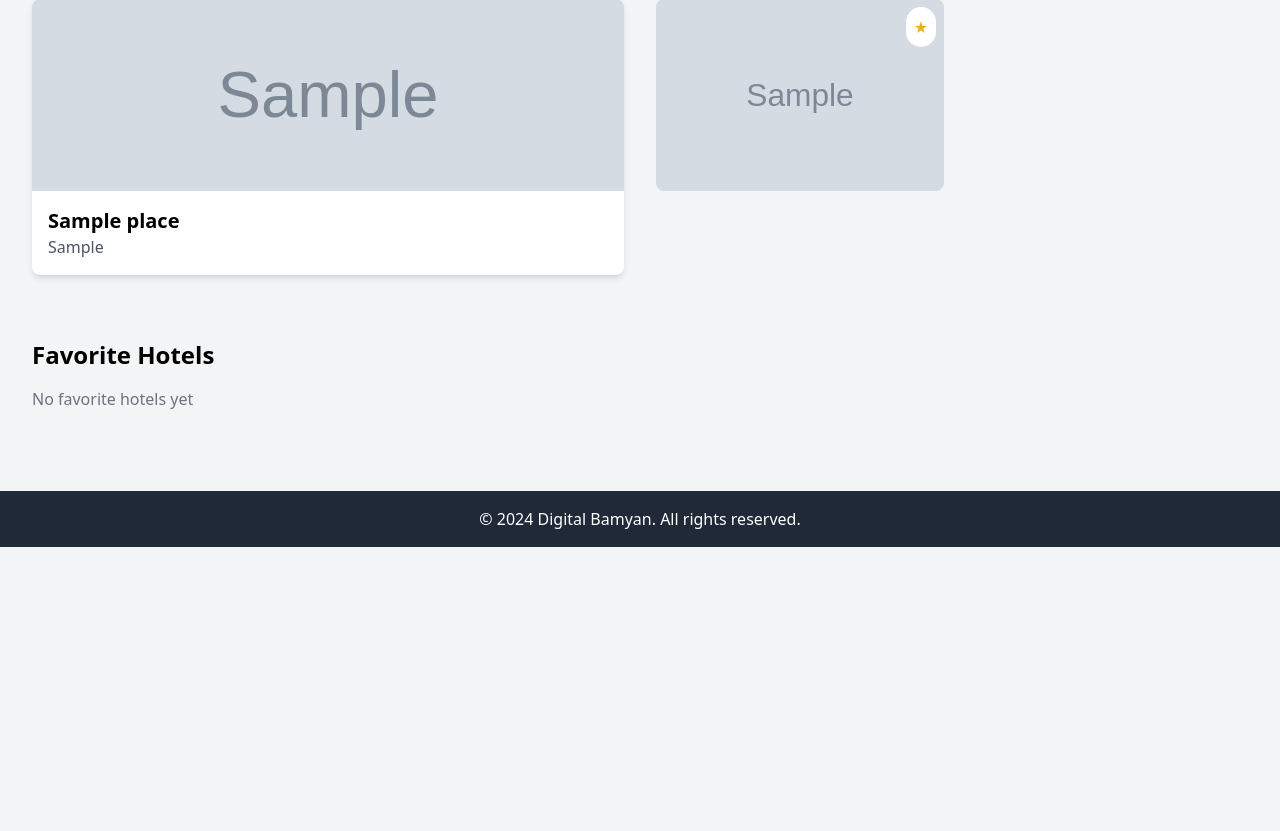
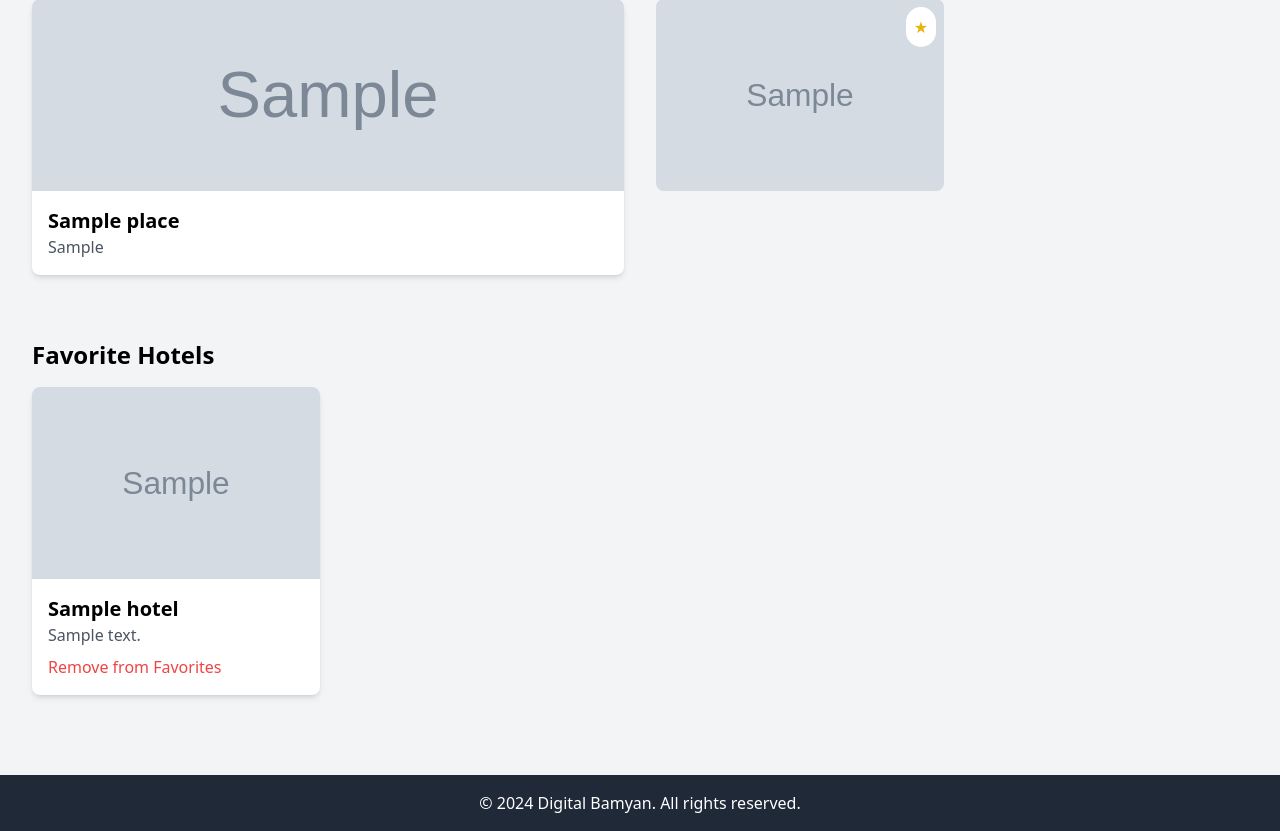
Before and after one commit to AzizullahDarmani/Digital-Bamyan, a Django app: page /favorites/ in a window 1280 px wide. Shown: the part 229-1060 px from the top of the page. Before the commit the page ends 776 px from the top, so only its background shows below. Run offline with Django 5.2, Linux system fonts and the light colour scheme; a user stored in the database is signed in; tables that the repository leaves empty hold one stand-in row (values such as "Sample post"); grey boxes marked "Sample" are stand-in pictures; some libraries are stand-ins or nearby versions.

Commit message:
Assistant checkpoint: Update favorites functionality for hotels
Assistant generated file changes:
- hotel/templates/hotel/hotel_list.html: Update favorites toggle functionality
- main/templates/main/favorites.html: Update favorites display for hotels

---

User prompt:

it does not work, go and review the logic  of adding to favorites for the images and places and based on that build the logic of adding the hotels to the column of favorite hotels in the favorite image

Replit-Commit-Author: Assistant
Replit-Commit-Session-Id: 11f31282-3057-41c1-9792-a8b2e26b53a0

```diff
--- a/hotel/templates/hotel/hotel_list.html
+++ b/hotel/templates/hotel/hotel_list.html
@@ -166,6 +166,10 @@ function toggleFavorite(hotelId) {
     .then(data => {
         const btn = document.querySelector(`button[data-hotel-id="${hotelId}"]`);
         btn.innerHTML = data.is_favorite ? '⭐' : '☆';
+        // Refresh the page if we're on the favorites page
+        if (window.location.pathname === '/favorites/') {
+            window.location.reload();
+        }
     });
 }
 
--- a/main/templates/main/favorites.html
+++ b/main/templates/main/favorites.html
@@ -45,15 +45,15 @@
         <div class="mt-8">
             <h2 class="text-2xl font-semibold mb-4">Favorite Hotels</h2>
             <div class="grid grid-cols-1 md:grid-cols-2 gap-4">
-                {% for favorite in user.favoritehotel_set.all %}
+                {% for hotel in user.favorite_hotels.all %}
                 <div class="bg-white rounded-lg shadow-md overflow-hidden">
-                    {% if favorite.hotel.images.first %}
-                    <img src="{{ favorite.hotel.images.first.image.url }}" alt="{{ favorite.hotel.name }}" class="w-full h-48 object-cover">
+                    {% if hotel.images.first %}
+                    <img src="{{ hotel.images.first.image.url }}" alt="{{ hotel.name }}" class="w-full h-48 object-cover">
                     {% endif %}
                     <div class="p-4">
-                        <h3 class="text-xl font-semibold">{{ favorite.hotel.name }}</h3>
-                        <p class="text-gray-600">{{ favorite.hotel.description|truncatewords:20 }}</p>
-                        <button onclick="toggleFavorite({{ favorite.hotel.id }})" class="mt-2 text-red-500">
+                        <h3 class="text-xl font-semibold">{{ hotel.name }}</h3>
+                        <p class="text-gray-600">{{ hotel.description|truncatewords:20 }}</p>
+                        <button onclick="toggleFavorite({{ hotel.id }})" class="mt-2 text-red-500">
                             Remove from Favorites
                         </button>
                     </div>
```
